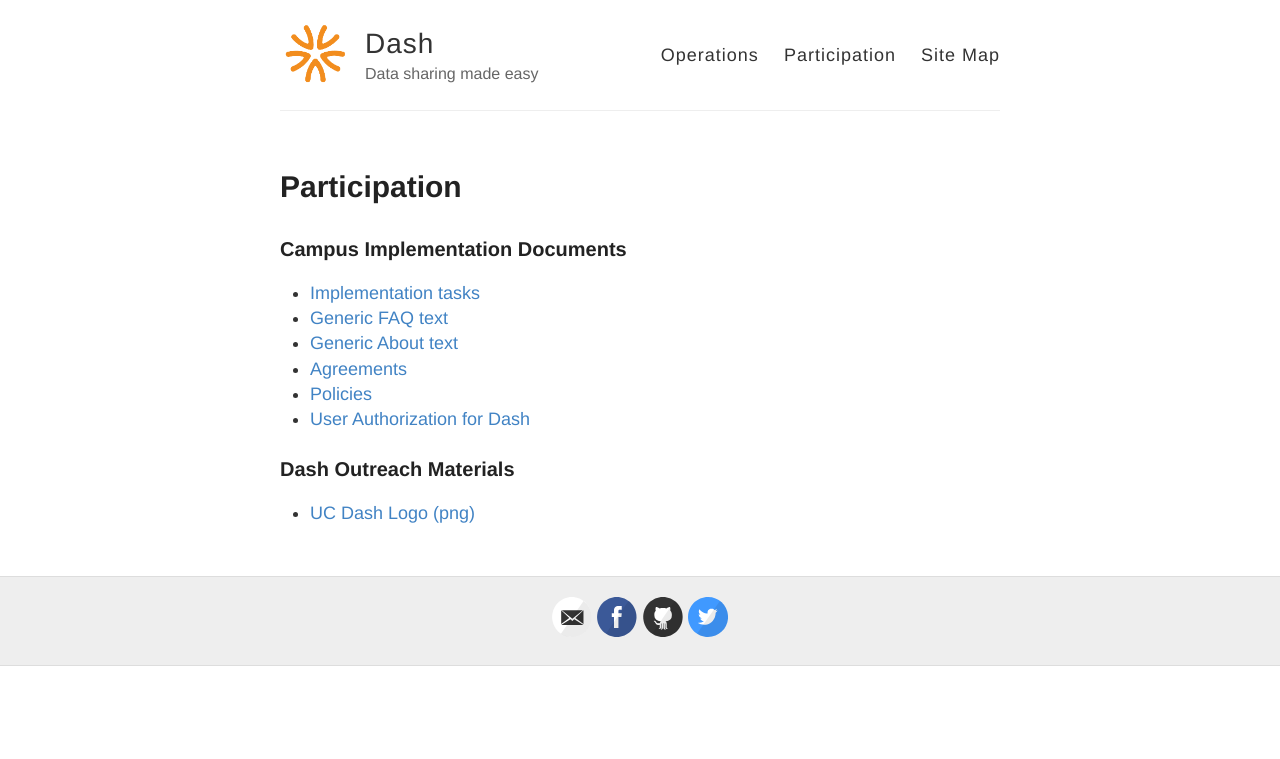
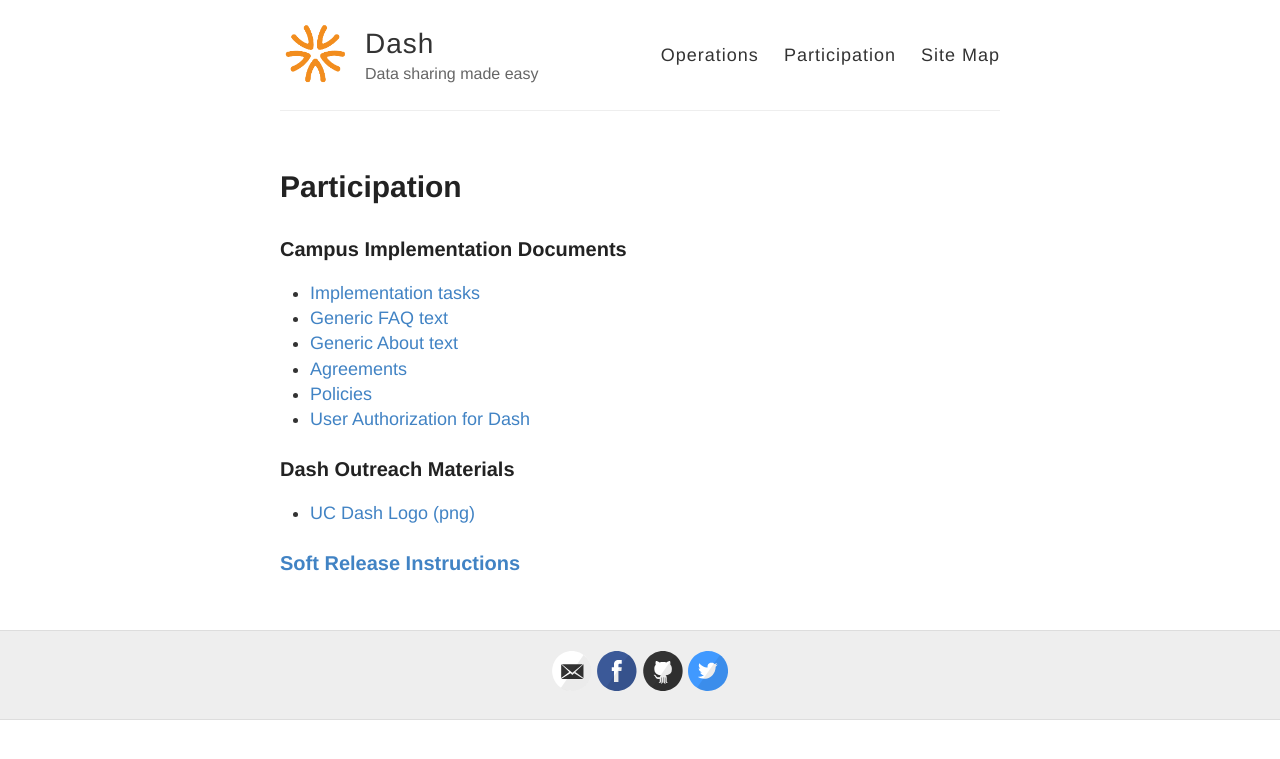
Before and after one commit to CDLUC3/dash, a Jekyll site: the page built from participation.md, in a window 1280 px wide. Shown: the top 759 px of the page. Built offline with Jekyll 4.4.1, drawn with Linux system fonts in a browser that asks for light colours.

Commit message:
fixint participation

```diff
--- a/participation.md
+++ b/participation.md
@@ -4,7 +4,8 @@
 permalink: /participation/
 ---
 
-<h3>Campus Implementation Documents</h3>
+### Campus Implementation Documents
+
 <ul>
   <li><a href="http://CDLUC3.github.io/dash/campus-tasks">Implementation tasks</a></li>
 <li><a href="http://CDLUC3.github.io/dash/generic-faq">Generic FAQ text</a></li>
@@ -14,8 +15,10 @@
 <li><a href="http://CDLUC3.github.io/dash/user-authorization">User Authorization for Dash</a></li>
 </ul>
 
-<h3>Dash Outreach Materials</h3>
+### Dash Outreach Materials
 
 <ul>
 	<li><a href="https://raw.githubusercontent.com/CDLUC3/dashdocs/master/Dash_generic.png">UC Dash Logo (png)</a></li>
 </ul>
+
+### [Soft Release Instructions](http://cdluc3.github.io/dash/soft-release)
```
Also changed, not shown: Policies.md (+1 -1 lines), campus-status.md (+1 -0 lines).
